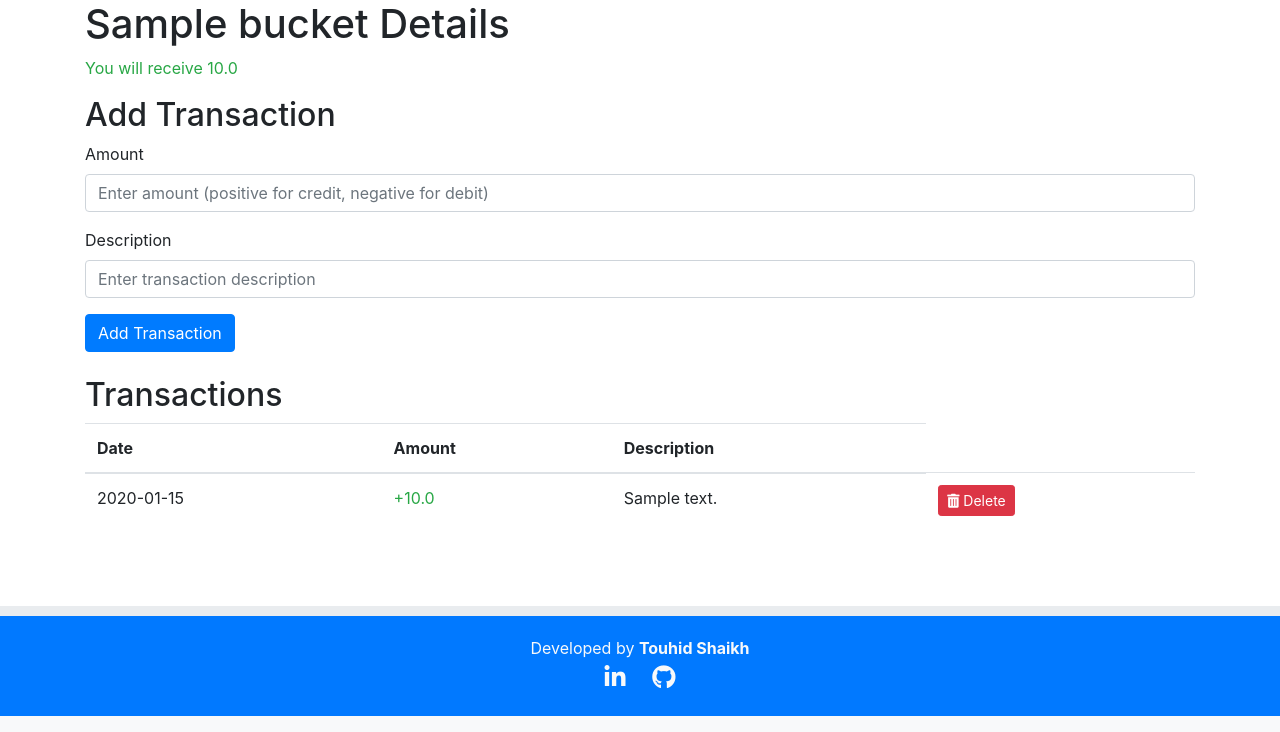
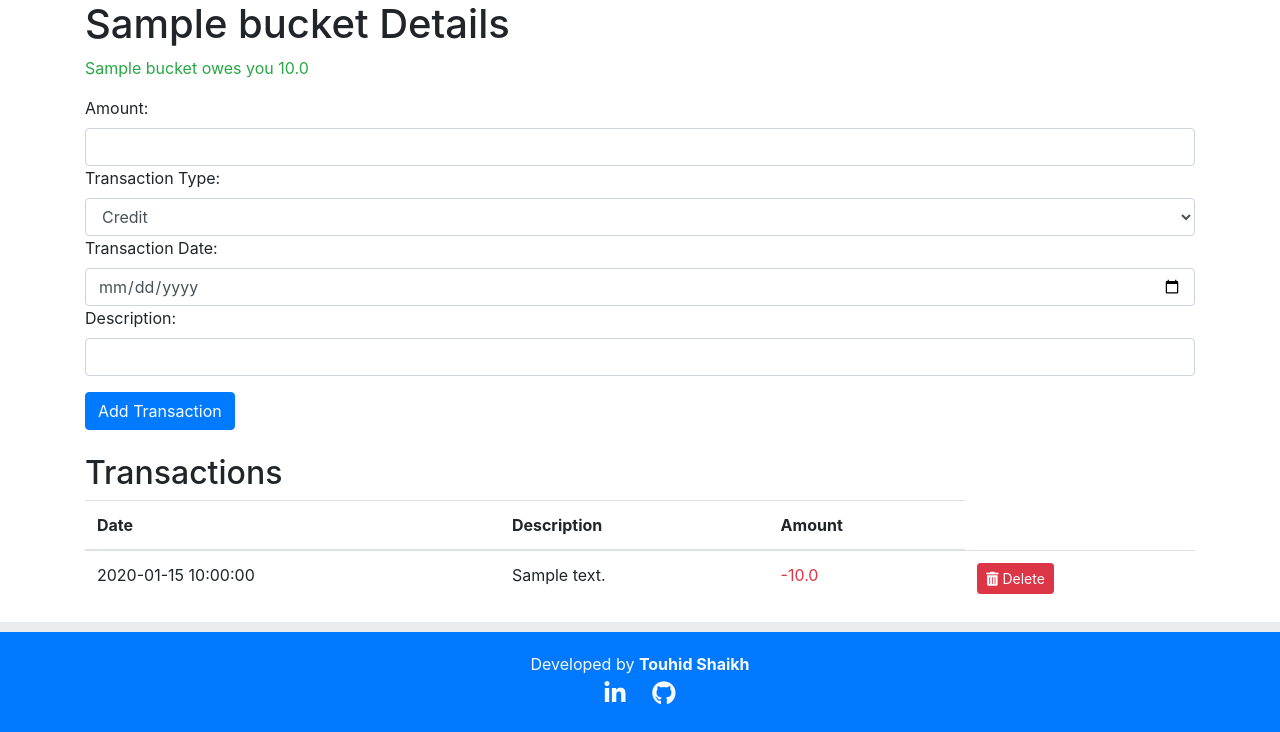
Before and after one commit to tauhidalam/expense-tracker-in1, a Flask app: page /debt_buckets/1 in a window 1280 px wide. Shown: the part 84-816 px from the top of the page. Run offline with Flask 3, Linux system fonts and the light colour scheme; a user stored in the database is signed in; tables that the repository leaves empty hold one stand-in row (values such as "Sample post"); some libraries are stand-ins or nearby versions.

Commit message:
Enhanced debt tracker modal

```diff
--- a/app.py
+++ b/app.py
@@ -83,21 +83,19 @@ class DebtBucket(db.Model):
     id = db.Column(db.Integer, primary_key=True)
     user_id = db.Column(db.Integer, db.ForeignKey('user.id'), nullable=False)
     name = db.Column(db.String(100), nullable=False)
-    total_balance = db.Column(db.Float, default=0.0)  # Positive = user receives; Negative = user owes
+    total_balance = db.Column(db.Float, default=0.0)  # This stores the current balance of the bucket
+    balance_type = db.Column(db.String(50))  # Can store 'credit' or 'debit'
     created_at = db.Column(db.DateTime, default=datetime.utcnow)
+
 
 class DebtTransaction(db.Model):
     id = db.Column(db.Integer, primary_key=True)
     bucket_id = db.Column(db.Integer, db.ForeignKey('debt_bucket.id'), nullable=False)
-    amount = db.Column(db.Float, nullable=False)  # Positive = credit; Negative = debit
+    user_id = db.Column(db.Integer, db.ForeignKey('user.id'), nullable=False)
+    amount = db.Column(db.Float, nullable=False)
+    transaction_type = db.Column(db.String(2), nullable=False)  # 'CR' for Credit, 'DR' for Debit
     description = db.Column(db.String(255), nullable=True)
-    date = db.Column(db.DateTime, default=datetime.utcnow)
-    user_id = db.Column(db.Integer, db.ForeignKey('user.id'), nullable=False)
-
-
-
-
-
+    transaction_date = db.Column(db.DateTime, default=datetime.utcnow)
 
 @login_manager.user_loader
 def load_user(user_id):
@@ -948,23 +946,69 @@ def create_spend_source_plot(expenses):
 
     return plot_url
 
-
 @app.route('/debt_buckets', methods=['GET', 'POST'])
 @login_required
 def debt_buckets():
     if request.method == 'POST':
+        # Add new debt bucket functionality
         bucket_name = request.form['name']
-        if bucket_name:
-            new_bucket = DebtBucket(user_id=current_user.id, name=bucket_name)
-            db.session.add(new_bucket)
-            db.session.commit()
-            flash(f'Debt bucket "{bucket_name}" created successfully!', 'success')
-        else:
-            flash('Bucket name cannot be empty.', 'danger')
+
+        # Ensure the user is not submitting an empty name
+        if not bucket_name:
+            flash('Bucket name cannot be empty!', 'danger')
+            return redirect(url_for('debt_buckets'))
+
+        # Create a new DebtBucket instance
+        new_bucket = DebtBucket(name=bucket_name, user_id=current_user.id)
+
+        # Add the new bucket to the session and commit
+        db.session.add(new_bucket)
+        db.session.commit()
+
+        flash(f'Debt bucket "{bucket_name}" created successfully!', 'success')
         return redirect(url_for('debt_buckets'))
 
+    # Fetch all debt buckets for the current user
     buckets = DebtBucket.query.filter_by(user_id=current_user.id).all()
-    return render_template('debt_buckets.html', buckets=buckets)
+
+    # Initialize variables to store total credit and debit sums
+    total_credit = 0
+    total_debit = 0
+
+    # Loop through each bucket and calculate total credit and debit sums
+    for bucket in buckets:
+        # Calculate the total credit for each bucket
+        credit_sum = db.session.query(db.func.sum(DebtTransaction.amount)).filter(
+            DebtTransaction.bucket_id == bucket.id,
+            DebtTransaction.transaction_type == 'credit'
+        ).scalar() or 0
+
+        # Calculate the total debit for each bucket
+        debit_sum = db.session.query(db.func.sum(DebtTransaction.amount)).filter(
+            DebtTransaction.bucket_id == bucket.id,
+            DebtTransaction.transaction_type == 'debit'
+        ).scalar() or 0
+
+        # Update the bucket's total balance
+        bucket_balance = credit_sum - debit_sum
+        bucket.total_balance = bucket_balance  # Store the balance for each bucket
+
+        # Add credit and debit sums to overall totals
+        total_credit += credit_sum
+        total_debit += debit_sum
+
+    # Calculate the overall balance based on the credit and debit sums
+    overall_balance = total_credit - total_debit
+    balance_type = "credit" if overall_balance > 0 else "debit"
+
+    # Update the overall balance display text
+    if balance_type == "credit":
+        overall_balance_message = f"You are in credit, total balance: {overall_balance}"
+    else:
+        overall_balance_message = f"You are in debit, total balance: {-overall_balance}"
+
+    return render_template('debt_buckets.html', buckets=buckets, overall_balance=overall_balance, balance_type=balance_type, overall_balance_message=overall_balance_message)
+
 
 @app.route('/debt_buckets/<int:bucket_id>', methods=['GET', 'POST'])
 @login_required
@@ -972,27 +1016,52 @@ def debt_bucket_detail(bucket_id):
     bucket = DebtBucket.query.filter_by(id=bucket_id, user_id=current_user.id).first_or_404()
 
     if request.method == 'POST':
-        amount = float(request.form['amount'])
-        description = request.form['description']
+        amount = abs(float(request.form['amount']))  # Ensure stored as positive
+        transaction_type = request.form['transaction_type'].strip().lower()  # 'credit' or 'debit'
+        description = request.form.get('description', '')
+        transaction_date = datetime.strptime(request.form['transaction_date'], '%Y-%m-%d')
 
-        # Update the bucket balance
-        bucket.total_balance += amount  # Positive = credit; Negative = debit
-        transaction = DebtTransaction(bucket_id=bucket.id, amount=amount, description=description,user_id=current_user.id)
+        # Create a new transaction
+        transaction = DebtTransaction(
+            bucket_id=bucket.id,
+            user_id=current_user.id,
+            amount=amount,  # Always positive
+            transaction_type=transaction_type,
+            description=description,
+            transaction_date=transaction_date
+        )
 
+        # Add the transaction to the database
         db.session.add(transaction)
-        db.session.add(bucket)
+
+        # Update the bucket's balance based on the transaction type
+        if transaction_type == "credit":  # Credit means user will receive money
+            bucket.total_balance += amount
+        elif transaction_type == "debit":  # Debit means user owes money
+            bucket.total_balance -= amount
+
+        # Recalculate the balance_type based on all transactions in the bucket
+        total_credits = sum([t.amount for t in DebtTransaction.query.filter_by(bucket_id=bucket.id, transaction_type='credit')])
+        total_debits = sum([t.amount for t in DebtTransaction.query.filter_by(bucket_id=bucket.id, transaction_type='debit')])
+
+        if total_credits > total_debits:
+            bucket.balance_type = "credit"
+        else:
+            bucket.balance_type = "debit"
+
+        db.session.add(bucket)  # Update the bucket balance and balance_type
         db.session.commit()
 
-        flash(f'Transaction added: {"Credit" if amount > 0 else "Debit"} of {abs(amount)}.', 'success')
+        flash(f'Transaction added: {transaction_type} of {amount}', 'success')
         return redirect(url_for('debt_bucket_detail', bucket_id=bucket.id))
 
-    transactions = DebtTransaction.query.filter_by(bucket_id=bucket.id).order_by(DebtTransaction.date.desc()).all()
+    transactions = DebtTransaction.query.filter_by(bucket_id=bucket.id).order_by(DebtTransaction.transaction_date.desc()).all()
     return render_template('debt_bucket_detail.html', bucket=bucket, transactions=transactions)
 
 @app.route('/delete_debt_transaction/<int:transaction_id>', methods=['POST'])
 @login_required
 def delete_debt_transaction(transaction_id):
-    # Get the debt transaction by ID and ensure it belongs to the current user
+    # Fetch the transaction and ensure the current user owns it
     transaction = DebtTransaction.query.filter_by(id=transaction_id, user_id=current_user.id).first()
 
     if not transaction:
@@ -1002,21 +1071,29 @@ def delete_debt_transaction(transaction_id):
     # Adjust the bucket balance when deleting
     bucket = DebtBucket.query.get(transaction.bucket_id)
     if bucket:
-        if transaction.amount > 0:  # Credit transaction
+        if transaction.transaction_type == "credit":  # If it was a Credit, reduce balance
             bucket.total_balance -= transaction.amount
-        else:  # Debit transaction
+        elif transaction.transaction_type == "debit":  # If it was a Debit, increase balance
             bucket.total_balance += transaction.amount
 
-        db.session.add(bucket)  # Commit the changes to the bucket balance
+        # Recalculate total credits and debits for the bucket
+        total_credits = sum([t.amount for t in DebtTransaction.query.filter_by(bucket_id=bucket.id, transaction_type='credit')])
+        total_debits = sum([t.amount for t in DebtTransaction.query.filter_by(bucket_id=bucket.id, transaction_type='debit')])
 
-    # Delete the debt transaction
+        # Determine the balance_type based on the total credits and debits
+        if total_credits > total_debits:
+            bucket.balance_type = "credit"
+        else:
+            bucket.balance_type = "debit"
+
+        db.session.add(bucket)  # Update the bucket balance and type
+
+    # Delete the transaction
     db.session.delete(transaction)
     db.session.commit()
 
     flash("Debt transaction deleted successfully!", "success")
     return redirect(url_for('debt_buckets'))
-
-
 
 
 
@@ -1027,7 +1104,7 @@ def delete_debt_bucket(bucket_id):
 
     if not bucket or bucket.user_id != current_user.id:
         flash("Unauthorized or bucket not found!", "danger")
-        return redirect(url_for('debt_tracker'))
+        return redirect(url_for('debt_buckets'))
 
     # Delete all transactions linked to this bucket
     DebtTransaction.query.filter_by(bucket_id=bucket.id).delete()
@@ -1036,7 +1113,7 @@ def delete_debt_bucket(bucket_id):
     db.session.commit()
     flash("Debt bucket and associated transactions deleted successfully!", "success")
 
-    return redirect(url_for('debt_tracker'))
+    return redirect(url_for('debt_buckets'))
 
 
 
--- a/templates/debt_bucket_detail.html
+++ b/templates/debt_bucket_detail.html
@@ -5,49 +5,60 @@
 
 <p>
     {% if bucket.total_balance > 0 %}
-        <span class="text-success">You will receive {{ bucket.total_balance }}</span>
+        <span class="text-success">{{ bucket.name }} owes you {{ bucket.total_balance }}</span>
     {% elif bucket.total_balance < 0 %}
-        <span class="text-danger">You owe {{ -bucket.total_balance }}</span>
+        <span class="text-danger">You owe {{ bucket.name }} {{ -bucket.total_balance }}</span>
     {% else %}
-        <span class="text-secondary">Knocked off</span>
+        <span class="text-secondary">{{ bucket.name }} balance is knocked off</span>
     {% endif %}
 </p>
 
-<h2>Add Transaction</h2>
-<form method="POST" action="{{ url_for('debt_bucket_detail', bucket_id=bucket.id) }}">
-    <div class="form-group">
-        <label for="amount">Amount</label>
-        <input type="number" step="0.01" class="form-control" id="amount" name="amount" placeholder="Enter amount (positive for credit, negative for debit)">
-    </div>
-    <div class="form-group">
-        <label for="description">Description</label>
-        <input type="text" class="form-control" id="description" name="description" placeholder="Enter transaction description">
-    </div>
-    <button type="submit" class="btn btn-primary">Add Transaction</button>
+<form method="POST">
+    <label for="amount">Amount:</label>
+    <input type="number" name="amount" step="0.01" required class="form-control">
+
+    <label for="transaction_type">Transaction Type:</label>
+    <select name="transaction_type" required class="form-control">
+        <option value="credit">Credit</option>
+        <option value="debit">Debit</option>
+    </select>
+
+
+    <label for="transaction_date">Transaction Date:</label>
+    <input type="date" name="transaction_date" required class="form-control">
+
+    <label for="description">Description:</label>
+    <input type="text" name="description" class="form-control">
+
+    <button type="submit" class="btn btn-primary mt-3">Add Transaction</button>
 </form>
+
 
 <h2 class="mt-4">Transactions</h2>
 <table class="table">
     <thead>
         <tr>
             <th>Date</th>
+            <th>Description</th>
             <th>Amount</th>
-            <th>Description</th>
         </tr>
     </thead>
     <tbody>
+       <!-- Loop through transactions -->
         {% for transaction in transactions %}
         <tr>
-            <td>{{ transaction.date.strftime('%Y-%m-%d') }}</td>
-            <td>
-                {% if transaction.amount > 0 %}
-                    <span class="text-success">+{{ transaction.amount }}</span>
+            <!-- Display transaction details -->
+            <td>{{ transaction.transaction_date }}</td>
+            <td>{{ transaction.description }}</td>
+
+            <!-- Apply green color for credit, red for debit -->
+            <td class="{% if transaction.transaction_type == 'credit' %}text-success{% else %}text-danger{% endif %}">
+                {% if transaction.transaction_type == 'credit' %}
+                    +{{ transaction.amount }} <!-- Display positive for credit -->
                 {% else %}
-                    <span class="text-danger">{{ transaction.amount }}</span>
+                    -{{ transaction.amount }} <!-- Display negative for debit -->
                 {% endif %}
             </td>
-            <td>{{ transaction.description }}</td>
-
             <td>
                 <form method="POST" action="{{ url_for('delete_debt_transaction', transaction_id=transaction.id) }}" onsubmit="return confirm('Are you sure you want to delete this transaction?');">
                     <button type="submit" class="btn btn-danger btn-sm">
```
Also changed, not shown: templates/debt_buckets.html (+27 -2 lines).
